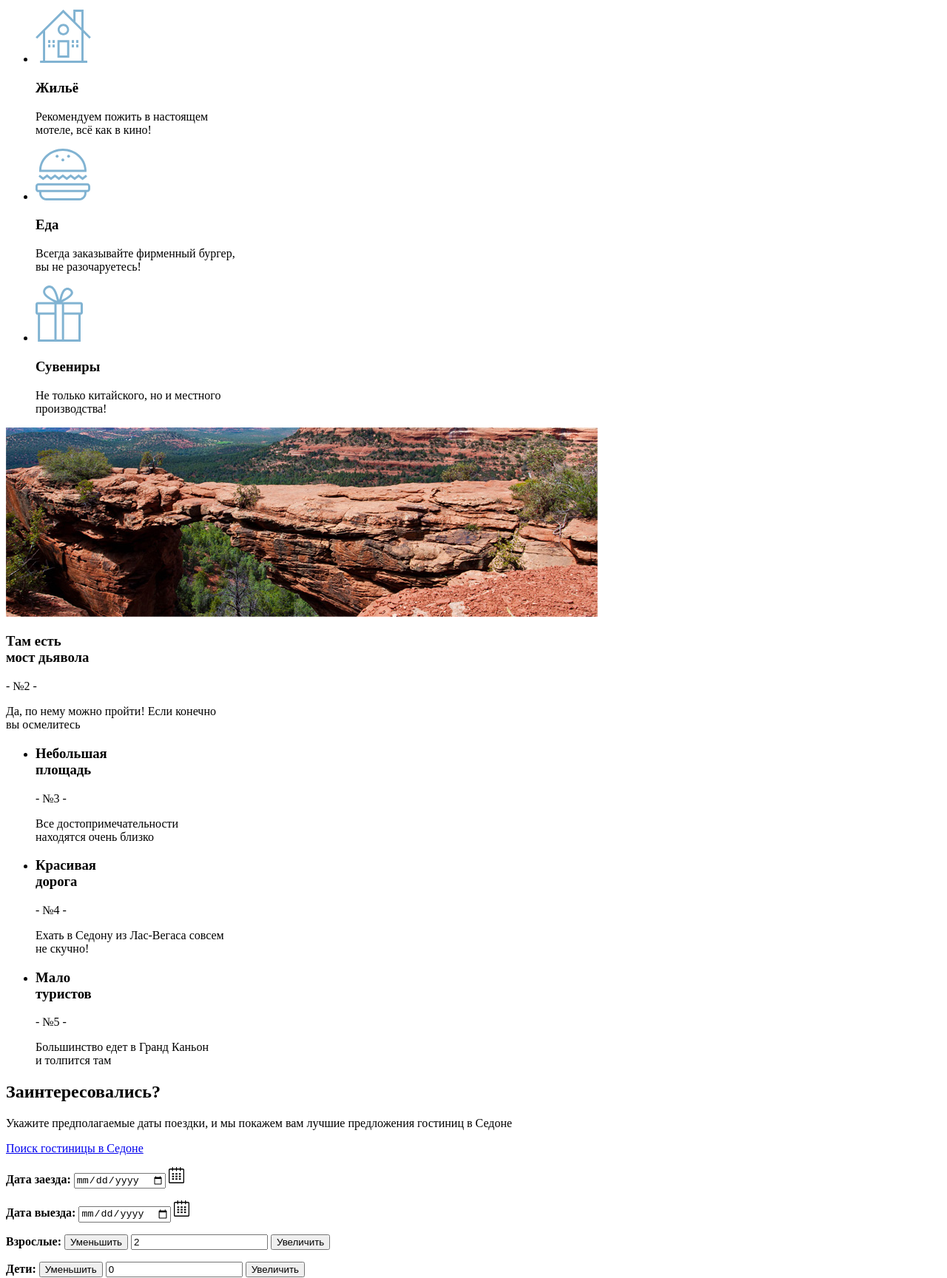
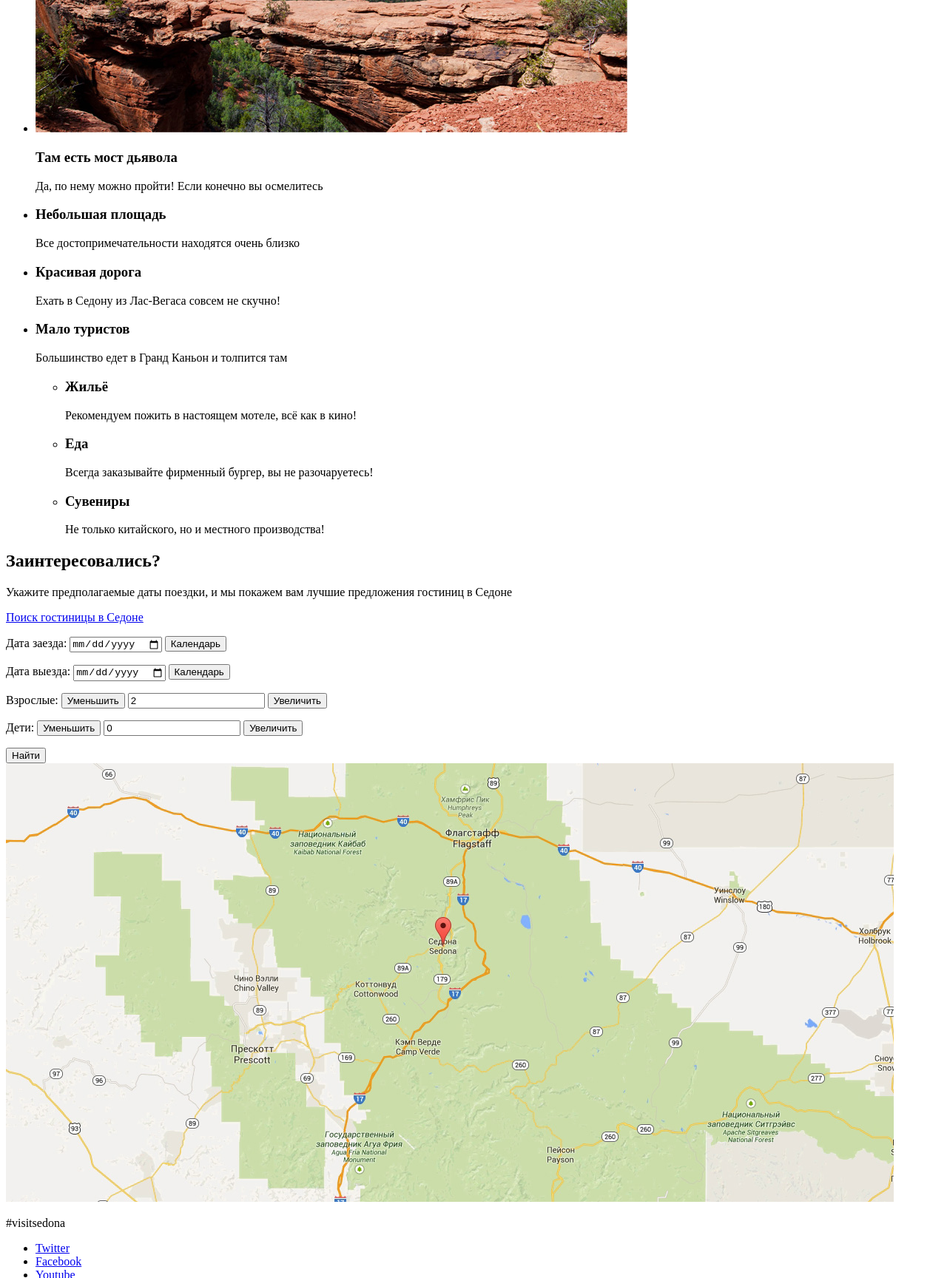
Before and after one commit to NiraJervada/593189-sedona, a plain HTML site: page index.html in a window 1280 px wide. Shown: the part 1072-2800 px from the top of the page at 74% size. Drawn offline with Linux system fonts and the light colour scheme.

Commit message:
доработана верстка форм

```diff
--- a/index.html
+++ b/index.html
@@ -24,63 +24,65 @@
 
     <main>
       <div class="welcome">
-        <img src="img/welcome.png" width="459" height="353" alt="Добро пожаловать в Седону">
+        <img src="img/welcome.svg" width="459" height="353" alt="Добро пожаловать в Седону">
       </div>
       <div class="intro">
         <h1 class="page-title">Седона - небольшой городок в Аризоне, заслуживающий большего!</h1>
         <p>Рассмотрим 5 причин, по которым Седона круче, чем Гранд Каньон!</p>
       </div>
 
-      <section class="advantages">
+      <section class="features">
 
-        <div class="adv-item">
-          <h3>Настоящий<br>городок</h3>
-          <span class="adv-numbers">- №1 -</span><br>
-          <p class="adv-description">Седона - не аттракцион для туристов,<br>там течёт своя жизнь</p>
+        <ul class="features-list">
+          <li class="features-item">
+            <div class="features-text">
+              <h3 class="features-title">Настоящий городок</h3>
+              <p>Седона - не аттракцион для туристов, там течёт своя жизнь</p>
+            </div>
+            <div class="features-image">
               <img src="img/sedona-town.jpg" width="800" height="256" alt="Городок Седона">
             </div>
+          </li>
+          <li class="features-item">
+            <div class="features-image">
+              <img src="img/devil's-bridge.jpg" width="800" height="256" alt="Мост дьявола в Седоне">
+            </div>
+            <div class="features-text">
+              <h3 class="features-title">Там есть мост дьявола</h3>
+              <p>Да, по нему можно пройти! Если конечно вы осмелитесь</p>
+            </div>
+          </li>
+          <li class="features-item">
+            <h3 class="features-title">Небольшая площадь</h3>
+            <p>Все достопримечательности находятся очень близко</p>
+          </li>
+          <li class="features-item">
+            <h3 class="features-title">Красивая дорога</h3>
+            <p>Ехать в Седону из Лас-Вегаса совсем не скучно!</p>
+          </li>
+          <li class="features-item">
+            <h3 class="features-title">Мало туристов</h3>
+            <p>Большинство едет в Гранд Каньон и толпится там</p>
 
-        <ul class="features-list">
+            <ul class="features-list icons-list">
               <li class="feature-item housing">
-            <img src="img/icon-house.svg" width="75" height="72" alt="Жильё">
-            <h3>Жильё</h3>
-            <p class="feature-description">Рекомендуем пожить в настоящем<br>мотеле, всё как в кино!</p>
+                <h3 class="features-title">Жильё</h3>
+                <p>Рекомендуем пожить в настоящем мотеле, всё как в кино!</p>
               </li>
               <li class="feature-item food">
-            <img src="img/icon-food.svg" width="74" height="70" alt="Еда">
-            <h3>Еда</h3>
-            <p class="feature-description">Всегда заказывайте фирменный бургер,<br>вы не разочаруетесь!</p>
+                <h3 class="features-title">Еда</h3>
+                <p>Всегда заказывайте фирменный бургер, вы не разочаруетесь!</p>
               </li>
               <li class="feature-item souvenires">
-            <img src="img/icon-souvenires.svg" width="64" height="76" alt="Сувениры">
-            <h3>Сувениры</h3>
-            <p class="feature-discription">Не только китайского, но и местного<br>производства!</p>
+                <h3 class="features-title">Сувениры</h3>
+                <p>Не только китайского, но и местного производства!</p>
               </li>
             </ul>
 
-        <div class="adv-item">
-          <img src="img/devil's-bridge.jpg" width="800" height="256" alt="Мост дьявола в Седоне">
-          <h3>Там есть<br>мост дьявола</h3>
-          <span class="numbers">- №2 -</span><br>
-          <p class="adv-description">Да, по нему можно пройти! Если конечно<br>вы осмелитесь</p>
-        </div>
-        <ul class="adv-item-list">
-          <li>
-            <h3>Небольшая<br>площадь</h3>
-            <span class="numbers">- №3 -</span><br>
-            <p class="adv-description">Все достопримечательности<br>находятся очень близко</p>
           </li>
-          <li>
-            <h3>Красивая<br>дорога</h3>
-            <span class="numbers">- №4 -</span><br>
-            <p class="adv-description">Ехать в Седону из Лас-Вегаса совсем<br>не скучно!</p>
-          </li>
-          <li>
-            <h3>Мало<br>туристов</h3>
-            <span class="numbers">- №5 -</span><br>
-            <p class="adv-description">Большинство едет в Гранд Каньон<br>и толпится там</p>
-          </li>
+
         </ul>
+
       </section>
 
       <div class="hotel-search">
@@ -89,38 +91,38 @@
         <a class="hotel-search-button" href="#">Поиск гостиницы в Седоне</a>
       </div>
 
-      <section class="hotel-search-form">
+      <div class="hotel-search-form">
         <form action="#" method="post">
           <p>
-            <label for="checkin"><b>Дата заезда:</b>
+            <label for="checkin">Дата заезда:
               <input type="date" id="checkin" name="calendar" placeholder="24 апреля 2017">
-              <img src="img/calendar.svg" alt="Календарь" width="21" height="22">
+              <button type="button" name="calendar"><span class="visually-hidden">Календарь</span></button>
             </label>
           </p>
           <p>
-            <label for="checkout"><b>Дата выезда:</b>
+            <label for="checkout">Дата выезда:
               <input type="date" id="checkout" name="calendar" placeholder="4 июля 2017">
-              <img src="img/calendar.svg" alt="Календарь" width="21" height="22">
+              <button type="button" name="calendar"><span class="visually-hidden">Календарь</span></button>
             </label>
           </p>
-          <p>
-            <label for="adults"><b>Взрослые:</b></label>
+          <p class="people-quantity">
+            <label for="adults">Взрослые:</label>
               <button class="minus" type="button"><span class="visually-hidden">Уменьшить</span></button>
               <input type="text" id="adults" value="2">
               <button class="plus" type="button"><span class="visually-hidden">Увеличить</span></button>
           </p>
-          <p>
-            <label for="kids"><b>Дети:</b></label>
+          <p class="people-quantity">
+            <label for="kids">Дети:</label>
               <button class="minus" type="button"><span class="visually-hidden">Уменьшить</span></button>
               <input type="text" id="kids" value="0">
               <button class="plus" type="button"><span class="visually-hidden">Увеличить</span></button>
           </p>
           <button class="hotel-serch-button" type="submit" name="search">Найти</button>
         </form>
-      </section>
+      </div>
 
       <div class="map">
-        <img src="img/map.jpg" alt="Как добраться до Седоны" width="1200" height="593">
+        <img src="img/map.jpg" alt="Седона, штат Аризона, США" width="1200" height="593">
       </div>
 
     </main>
```
Also changed, not shown: hotels.html (+46 -28 lines), img/welcome.svg (added). Lines whose indentation alone changed are shown as unchanged.
